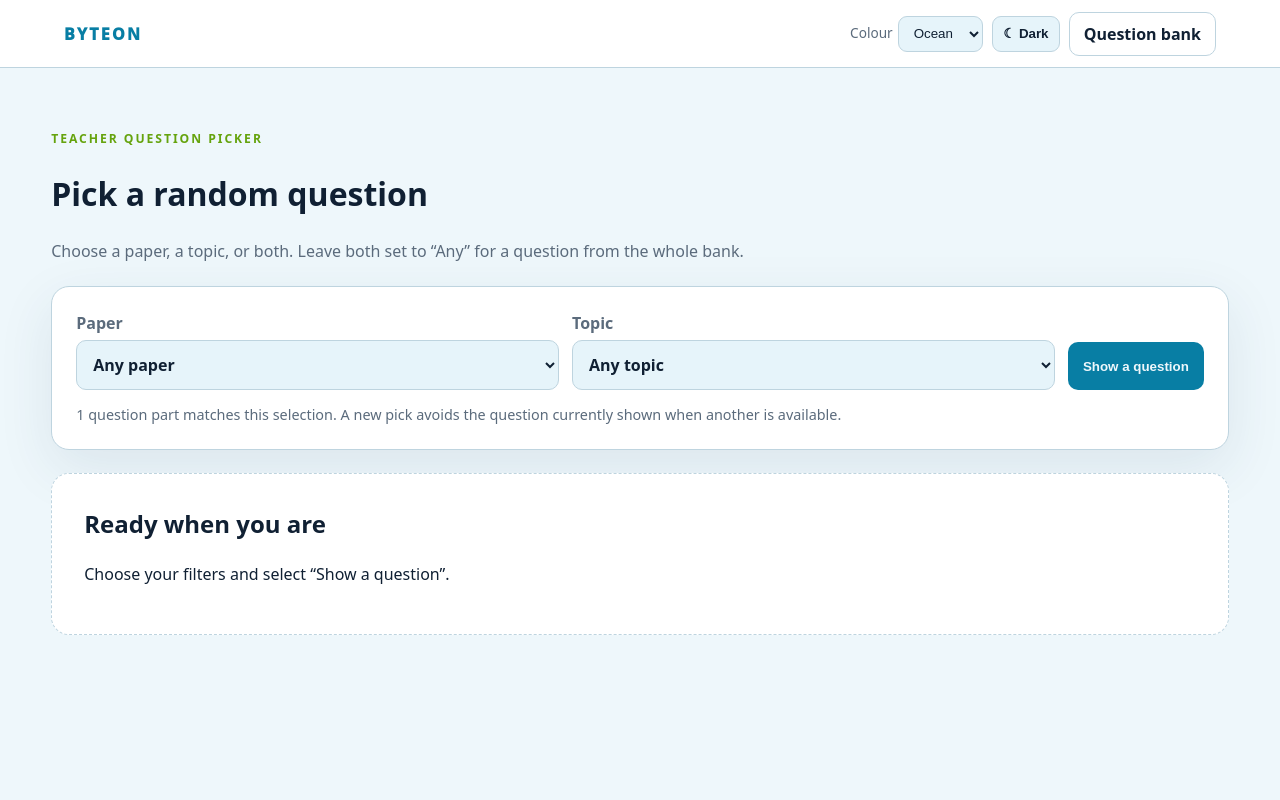
After one commit to Badtooth72/byteon-platform, a Flask app: page /exam-bank/random in a window 1280 px wide. The commit adds this page. Run offline with Flask 3, Linux system fonts and the light colour scheme; the visitor is signed in with stand-in values (Sample User, id 1); a database or web service that is not in the repository returns one stand-in record (values such as "Sample title"); some libraries are stand-ins or nearby versions.

Commit message:
Add teacher random exam question picker

```diff
--- a/auth/auth_app.py
+++ b/auth/auth_app.py
@@ -1076,6 +1076,50 @@ def exam_bank_page():
                            selected_component=component, selected_search=search, selected_ao=ao)
 
 
+@app.route("/exam-bank/random")
+def exam_bank_random():
+    if not session.get("username"):
+        return redirect(url_for("login"))
+    if not exam_bank_teacher():
+        return "Access denied", 403
+
+    papers = list(mongo.db.exam_papers.find(
+        {}, {"_id": 0, "paper_id": 1, "year": 1, "component": 1, "title": 1}
+    ).sort([("year", -1), ("component", 1)]))
+    topics = list(mongo.db.exam_topics.find(
+        {}, {"_id": 0, "code": 1, "name": 1}
+    ).sort("code", 1))
+    paper_id = request.args.get("paper", "")
+    topic = request.args.get("topic", "")
+    if paper_id and paper_id not in {paper["paper_id"] for paper in papers}:
+        return "Invalid paper", 400
+    if topic and topic not in {item["code"] for item in topics}:
+        return "Invalid topic", 400
+
+    query = {}
+    if paper_id:
+        query["paper_id"] = paper_id
+    if topic:
+        query["topic_codes"] = topic
+    available_count = mongo.db.exam_questions.count_documents(query)
+    question = None
+    paper = None
+    if request.args.get("draw") == "1" and available_count:
+        previous_id = request.args.get("exclude", "")[:120]
+        sample_query = dict(query)
+        if previous_id and available_count > 1:
+            sample_query["question_id"] = {"$ne": previous_id}
+        question = next(mongo.db.exam_questions.aggregate([
+            {"$match": sample_query}, {"$sample": {"size": 1}},
+            {"$project": {"_id": 0}},
+        ]), None)
+        if question:
+            paper = next((item for item in papers if item["paper_id"] == question["paper_id"]), None)
+    return render_template("exam_random.html", papers=papers, topics=topics,
+                           selected_paper=paper_id, selected_topic=topic,
+                           available_count=available_count, question=question, paper=paper)
+
+
 @app.route("/exam-bank/question/<question_id>")
 def exam_bank_question(question_id):
     if not session.get("username"):
--- a/auth/templates/dashboard.html
+++ b/auth/templates/dashboard.html
@@ -1,7 +1,7 @@
 <!doctype html><html lang="en"><head><meta charset="utf-8"><meta name="viewport" content="width=device-width,initial-scale=1"><title>Dashboard | Byteon</title><script src="/static/theme.js"></script><link rel="stylesheet" href="/static/portal.css"><link rel="stylesheet" href="/static/theme-bridge.css"></head><body>
 <header class="topbar"><a class="brand" href="/dashboard">BYTEON</a><div class="top-actions theme-controls" data-theme-controls><span class="username">{{ display_name }}</span><button class="icon-button" data-theme-toggle></button><a class="button" href="/logout">Sign out</a></div></header>
 <main class="page"><section class="hero"><div><p class="eyebrow">YOUR LEARNING SPACE</p><h1>Welcome back,<br>{{ display_name }}</h1><p>One view of your games, challenges and progress across Byteon.</p><div class="meta"><span class="pill">{{ role|title }}</span>{% if class_name %}<span class="pill">Computing class {{ class_name }}</span>{% endif %}{% if yeargroup %}<span class="pill">Year {{ yeargroup }}</span>{% endif %}<span class="pill">{{ login_count }} login{% if login_count != 1 %}s{% endif %}</span><a class="pill" href="/user/{{ username }}">View my progress</a></div></div><div class="overall" style="--score:{{ overall }}"><div class="overall-inner"><strong>{{ overall }}%</strong><span>overall</span></div></div></section>
-{% if role in ['teacher', 'admin'] %}<p><a class="button" href="/exam-bank">Browse exam question bank</a></p>{% endif %}
+{% if role in ['teacher', 'admin'] %}<p><a class="button" href="/exam-bank">Browse exam question bank</a> <a class="button" href="/exam-bank/random">Pick a random question</a></p>{% endif %}
 <h2 class="section-title">Activities</h2><section class="grid">
 {% for activity in activities %}<article class="card"><div class="card-head"><span class="activity-icon">{{ activity.icon }}</span><h2>{{ activity.name }}</h2></div>
 {% if activity.summary.has_score %}<div class="score-row"><strong>{{ activity.summary.percent }}%</strong><span>{{ activity.summary.points }} / {{ activity.summary.max_points }} points</span></div><div class="progress" style="--score:{{ activity.summary.percent }}"><span></span></div><p class="details">{{ activity.summary.detail }}{% if activity.summary.attempts %} · {{ activity.summary.attempts }} attempts{% endif %}</p>{% else %}<div class="score-row"><strong>—</strong><span>Ready when you are</span></div><div class="progress" style="--score:0"><span></span></div><p class="details">No authoritative score recorded yet.</p>{% endif %}
--- a/auth/templates/exam_bank.html
+++ b/auth/templates/exam_bank.html
@@ -24,7 +24,7 @@
 <main class="page">
   <p class="eyebrow">TEACHER LIBRARY</p><h1>Exam question bank</h1>
   <p class="bank-intro">Browse official question parts by component, paper, topic and marks. Select questions to save a draft test. Check the original PDFs before using extracted text or marking guidance.</p>
-  <p><a class="button" href="/exam-bank/analysis">Compare topic and subtopic percentages</a></p>
+  <p><a class="button primary" href="/exam-bank/random">Pick a random question</a> <a class="button" href="/exam-bank/analysis">Compare topic and subtopic percentages</a></p>
   <form class="bank-filters" method="get">
     <label>Component<select name="component"><option value="">Both papers</option><option value="J277/01" {% if selected_component == 'J277/01' %}selected{% endif %}>Paper 1 · Computer Systems</option><option value="J277/02" {% if selected_component == 'J277/02' %}selected{% endif %}>Paper 2 · Algorithms and Programming</option></select></label>
     <label>Topic<select name="topic"><option value="">All topics</option>{% for topic in topics %}<option value="{{ topic.code }}" {% if selected_topic == topic.code %}selected{% endif %}>{{ topic.code }} {{ topic.name }}</option>{% endfor %}</select></label>
--- /dev/null
+++ b/auth/templates/exam_random.html
@@ -0,0 +1,85 @@
+<!doctype html>
+<html lang="en">
+<head>
+  <meta charset="utf-8"><meta name="viewport" content="width=device-width,initial-scale=1">
+  <title>Random exam question | Byteon</title>
+  <script src="/static/theme.js"></script>
+  <link rel="stylesheet" href="/static/portal.css">
+  <link rel="stylesheet" href="/static/theme-bridge.css">
+  <link rel="stylesheet" href="/static/exam-tables.css">
+  <style>
+    .picker-intro{max-width:780px;color:var(--muted)}
+    .picker-panel,.question-panel,.review-panel{background:var(--panel);border:1px solid var(--line);border-radius:18px;padding:clamp(1rem,3vw,1.5rem);box-shadow:var(--shadow)}
+    .picker-panel{margin:1.4rem 0}.picker-form{display:flex;flex-wrap:wrap;align-items:end;gap:.8rem}
+    .picker-form label{display:grid;gap:.35rem;min-width:min(100%,245px);flex:1;color:var(--muted);font-weight:650}
+    .picker-form select{width:100%;padding:.75rem;border:1px solid var(--line);border-radius:10px;background:var(--panel2);color:var(--ink);font:inherit}
+    .picker-form .button{min-height:48px}.picker-help{color:var(--muted);margin:.85rem 0 0;font-size:.9rem}
+    .question-layout{display:grid;grid-template-columns:minmax(0,1fr) 260px;gap:1rem;align-items:start;margin-top:1rem}
+    .question-panel h2{font-size:clamp(1.7rem,4vw,2.35rem);line-height:1.15;margin:.3rem 0}
+    .question-panel .clean-prompt{white-space:pre-wrap;line-height:1.65;overflow-wrap:anywhere;margin:1.5rem 0}
+    .review-panel{display:grid;gap:.75rem}.review-panel h3{margin:0}.review-panel .button{text-align:center}
+    .source-details{margin-top:1rem;padding-top:1rem;border-top:1px solid var(--line)}
+    .source-details summary{cursor:pointer;font-weight:750}.source-details pre{white-space:pre-wrap;overflow-wrap:anywhere;max-height:24rem;overflow:auto;background:var(--panel2);border-radius:10px;padding:1rem;font-size:.86rem;line-height:1.5}
+    .empty-panel{background:var(--panel);border:1px dashed var(--line);border-radius:18px;padding:2rem;margin-top:1rem}
+    .empty-panel h2{margin-top:0}
+    @media(max-width:800px){.question-layout{grid-template-columns:1fr}}
+  </style>
+</head>
+<body>
+<header class="topbar"><a class="brand" href="/dashboard">BYTEON</a><div class="top-actions theme-controls" data-theme-controls><button class="icon-button" data-theme-toggle aria-label="Switch colour mode"></button><a class="button" href="/exam-bank">Question bank</a></div></header>
+<main class="page">
+  <p class="eyebrow">TEACHER QUESTION PICKER</p>
+  <h1>Pick a random question</h1>
+  <p class="picker-intro">Choose a paper, a topic, or both. Leave both set to “Any” for a question from the whole bank.</p>
+  <section class="picker-panel" aria-label="Question filters">
+    <form class="picker-form" method="get" action="/exam-bank/random">
+      <input type="hidden" name="draw" value="1">
+      {% if question %}<input type="hidden" name="exclude" value="{{ question.question_id }}">{% endif %}
+      <label>Paper
+        <select name="paper">
+          <option value="">Any paper</option>
+          {% for item in papers %}<option value="{{ item.paper_id }}" {% if selected_paper == item.paper_id %}selected{% endif %}>{{ item.year }} · {{ item.component }} · {{ item.title }}</option>{% endfor %}
+        </select>
+      </label>
+      <label>Topic
+        <select name="topic">
+          <option value="">Any topic</option>
+          {% for item in topics %}<option value="{{ item.code }}" {% if selected_topic == item.code %}selected{% endif %}>{{ item.code }} · {{ item.name }}</option>{% endfor %}
+        </select>
+      </label>
+      <button class="button primary" type="submit">{% if question %}Another question{% else %}Show a question{% endif %}</button>
+    </form>
+    <p class="picker-help">{{ available_count }} question part{% if available_count != 1 %}s{% endif %} match{% if available_count == 1 %}es{% endif %} this selection. A new pick avoids the question currently shown when another is available.</p>
+  </section>
+
+  {% if question %}
+  <div class="question-layout">
+    <article class="question-panel">
+      <p class="eyebrow">{{ paper.year }} · {{ paper.component }} · QUESTION {{ question.label }}</p>
+      <h2>{{ question.summary }}</h2>
+      <div class="meta"><span class="pill">{{ question.marks }} mark{% if question.marks != 1 %}s{% endif %}</span>{% for code in question.topic_codes %}<span class="pill">Topic {{ code }}</span>{% endfor %}{% if question.subtopic %}<span class="pill">{{ question.subtopic }}</span>{% endif %}</div>
+      {% if question.question_text %}<div class="clean-prompt">{{ question.question_text }}</div>{% else %}<p class="muted">Question text has not been transcribed yet. Open the original paper below.</p>{% endif %}
+      {% include '_exam_tables.html' %}
+      {% if question.requires_source_visual %}<p class="muted">This question uses a source diagram or layout. Check the original page before using it.</p>{% endif %}
+      <p class="muted">Question text: {{ (question.prompt_review_status or 'not_transcribed')|replace('_',' ') }}{% if question.question_tables %} · Tables: {{ (question.table_review_status or 'draft_needs_source_check')|replace('_',' ') }}{% endif %}</p>
+      <details class="source-details"><summary>Show extracted mark scheme</summary>
+        <p class="muted">The extracted page may contain guidance for adjacent question parts.</p>
+        {% for page, text in question.mark_scheme_page_text.items() %}<h3>Page {{ page }}</h3><pre>{{ text }}</pre>{% endfor %}
+      </details>
+    </article>
+    <aside class="review-panel">
+      <h3>Review this question</h3>
+      <a class="button primary" href="/exam-bank/question/{{ question.question_id }}">Open full record</a>
+      {% if question.paper_pages %}<a class="button" href="/exam-bank/source/{{ paper.paper_id }}/question#page={{ question.paper_pages[0] }}" target="_blank" rel="noopener">Original question PDF</a>{% endif %}
+      {% if question.mark_scheme_pages %}<a class="button" href="/exam-bank/source/{{ paper.paper_id }}/mark-scheme#page={{ question.mark_scheme_pages[0] }}" target="_blank" rel="noopener">Original mark scheme PDF</a>{% endif %}
+      <p class="muted">Draft text and layouts need checking against the source before classroom use.</p>
+    </aside>
+  </div>
+  {% elif available_count == 0 %}
+  <section class="empty-panel"><h2>No questions match</h2><p>Try another paper or topic, or <a href="/exam-bank/random">clear the filters</a>.</p></section>
+  {% else %}
+  <section class="empty-panel"><h2>Ready when you are</h2><p>Choose your filters and select “Show a question”.</p></section>
+  {% endif %}
+</main>
+</body>
+</html>
```
